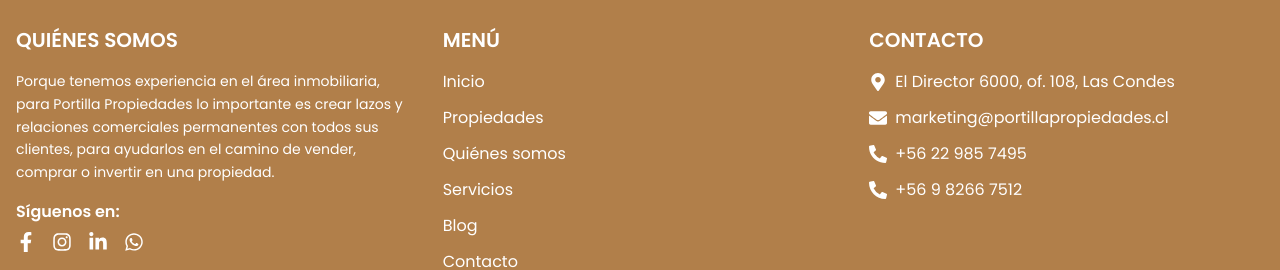
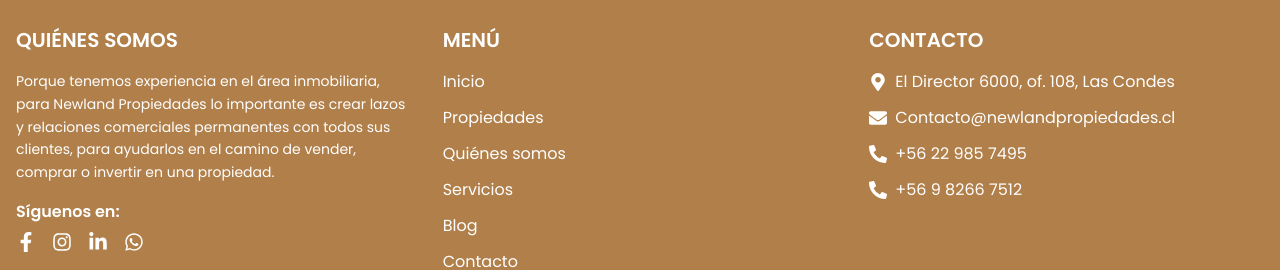
Before and after one commit to OwensLopez211/portillo-propiedades-frontend, a React (Create React App) app: page / in a window 1280 px wide. Shown: the part 1878-2148 px from the top of the page. Built offline with nearby package versions, Linux system fonts and the light colour scheme; no server answers.

Commit message:
footer update

```diff
--- a/src/components/General/Footer.jsx
+++ b/src/components/General/Footer.jsx
@@ -17,8 +17,7 @@
         <div>
           <h3 className="font-bold text-xl mb-4">QUIÉNES SOMOS</h3>
           <p className="text-sm leading-relaxed mb-4">
-            Porque tenemos experiencia en el área inmobiliaria, para Portilla
-            Propiedades lo importante es crear lazos y relaciones comerciales
+            Porque tenemos experiencia en el área inmobiliaria, para Newland Propiedades lo importante es crear lazos y relaciones comerciales
             permanentes con todos sus clientes, para ayudarlos en el camino de
             vender, comprar o invertir en una propiedad.
           </p>
@@ -66,7 +65,7 @@
             <li className="flex items-center">
               <FaEnvelope className="mr-2 text-lg" />
               <a href="mailto:marketing@portillapropiedades.cl" className="hover:underline hover:text-gray-300 transition duration-300">
-                marketing@portillapropiedades.cl
+                Contacto@newlandpropiedades.cl
               </a>
             </li>
             <li className="flex items-center">
@@ -88,7 +87,7 @@
       <div className="text-center mt-8">
         <img
           src="/logo.png"
-          alt="Portilla Propiedades"
+          alt="Newland Propiedades"
           className="h-12 mx-auto opacity-80 hover:opacity-100 transition duration-300"
         />
       </div>
```
